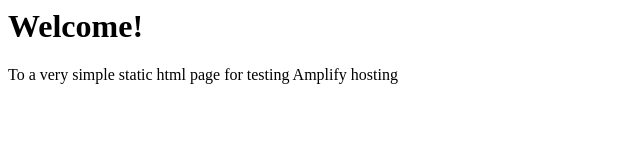
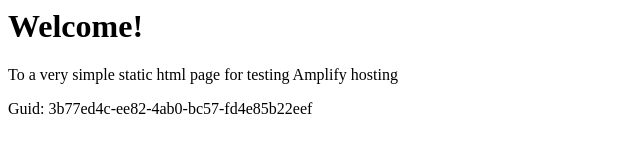
Before and after one commit to aws-aemilia-fra/Github-PR-Commit-Integration-Test-DoNotTouch-GithubWebhookPreviewCanaryTest-v1-prod-eu-central-1, a website: page src/index.html in a window 1280 px wide. Shown: the whole page, without its empty margins (0-640 px from the left). Drawn offline with Linux system fonts and the light colour scheme.

Commit message:
commit from integ tests

```diff
--- a/src/index.html
+++ b/src/index.html
@@ -1,3 +1,5 @@
+
+
 <html lang="en">
 
 <head>
@@ -10,6 +12,6 @@
 <body>
     <h1>Welcome!</h1>
     <p>To a very simple static html page for testing Amplify hosting</p>
-</body>
+    <p>Guid: 3b77ed4c-ee82-4ab0-bc57-fd4e85b22eef</p></body>
 
 </html>
```
